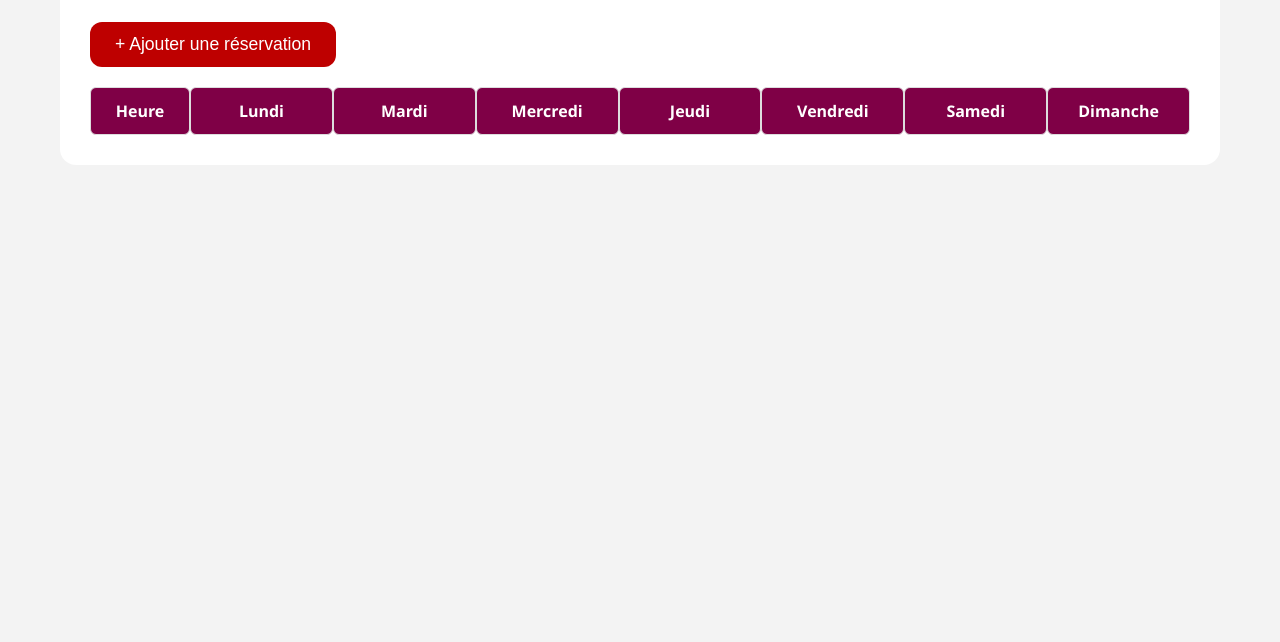
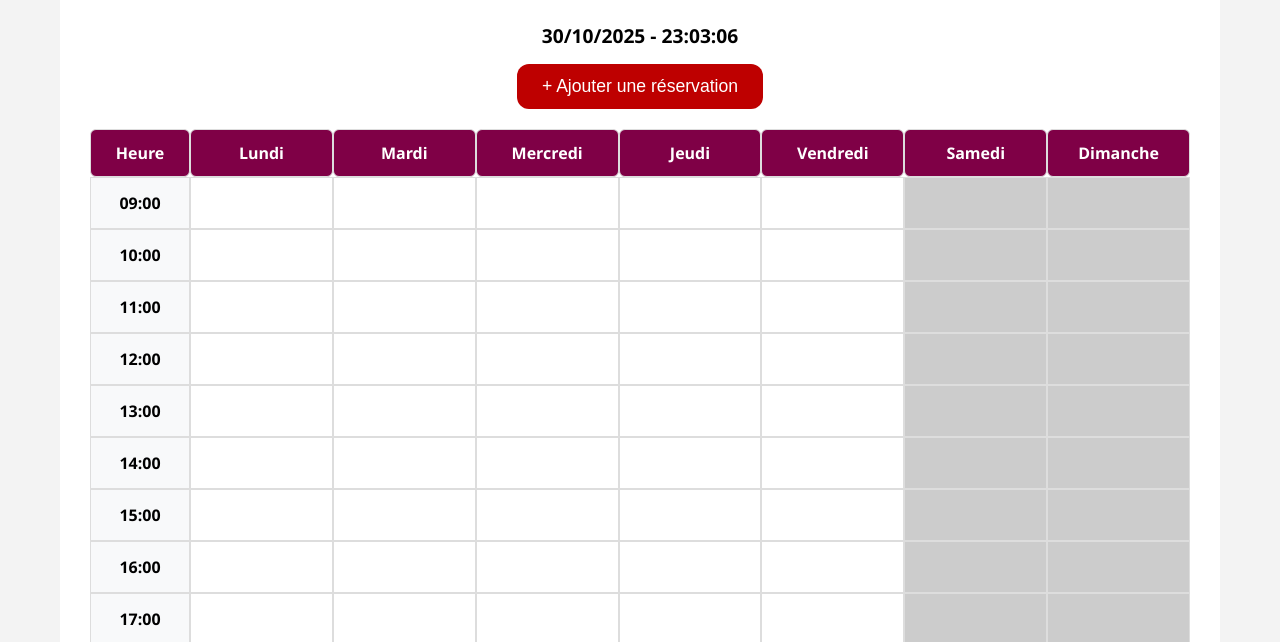
Before and after one commit to DoaeChemchaoui/Breif-4-JS, a website: page src/index.html in a window 1280 px wide. Shown: the part 157-799 px from the top of the page. Drawn offline with Linux system fonts and the light colour scheme.

Commit message:
ajouter un timer dans index.html

```diff
--- a/src/index.html
+++ b/src/index.html
@@ -10,6 +10,10 @@
   <div class="container">
     <h1>Calendrier Hebdomadaire - Le Gourmet</h1>
 
+  <!-- Affichage date + timer -->
+  <div id="dateTimer" style="text-align:center; font-size:1.2em; margin-bottom:15px; color:#000000; font-weight:bold;">
+    <!-- JS remplira la date et l'heure ici -->
+  </div>
 
     <!-- Bouton Ajouter une réservation -->
     <button id="addReservationBtn">+ Ajouter une réservation</button>
@@ -65,5 +69,27 @@
       </form>
     </div>
   </div>
+
+  <!-- JS -->
+  <script src="script.js"></script>
+<script>
+  const dateTimer = document.getElementById('dateTimer');
+
+  function updateDateTime() {
+    const now = new Date();
+    const day = String(now.getDate()).padStart(2, '0');
+    const month = String(now.getMonth() + 1).padStart(2, '0'); // mois commence à 0
+    const year = now.getFullYear();
+    const hours = String(now.getHours()).padStart(2, '0');
+    const minutes = String(now.getMinutes()).padStart(2, '0');
+    const seconds = String(now.getSeconds()).padStart(2, '0');
+
+    dateTimer.textContent = `${day}/${month}/${year} - ${hours}:${minutes}:${seconds}`;
+  }
+
+  // Met à jour toutes les secondes
+  setInterval(updateDateTime, 1000);
+  updateDateTime(); // mise à jour immédiate au chargement
+</script>
 </body>
 </html>
--- a/src/style.css
+++ b/src/style.css
@@ -11,6 +11,7 @@ font-family: 'Segoe UI', Tahoma, Geneva, Verdana, sans-serif;  background: #f3f3
   background: #fff;
   border-radius: 16px;
   padding: 30px;
+  text-align: center;
 
 }
 
@@ -135,10 +136,10 @@ button:hover { opacity: 0.85; }
   padding: 12px 25px;
   font-size: 1.1em;
   cursor: pointer;
-  transition: 0.3s;  display: inline-block;
+  transition: 0.3s;
   margin-bottom: 20px;
 }
 
 #addReservationBtn:hover {
-  background-color: #ff0000;
+  background-color: #e10b0b;
 }
```
